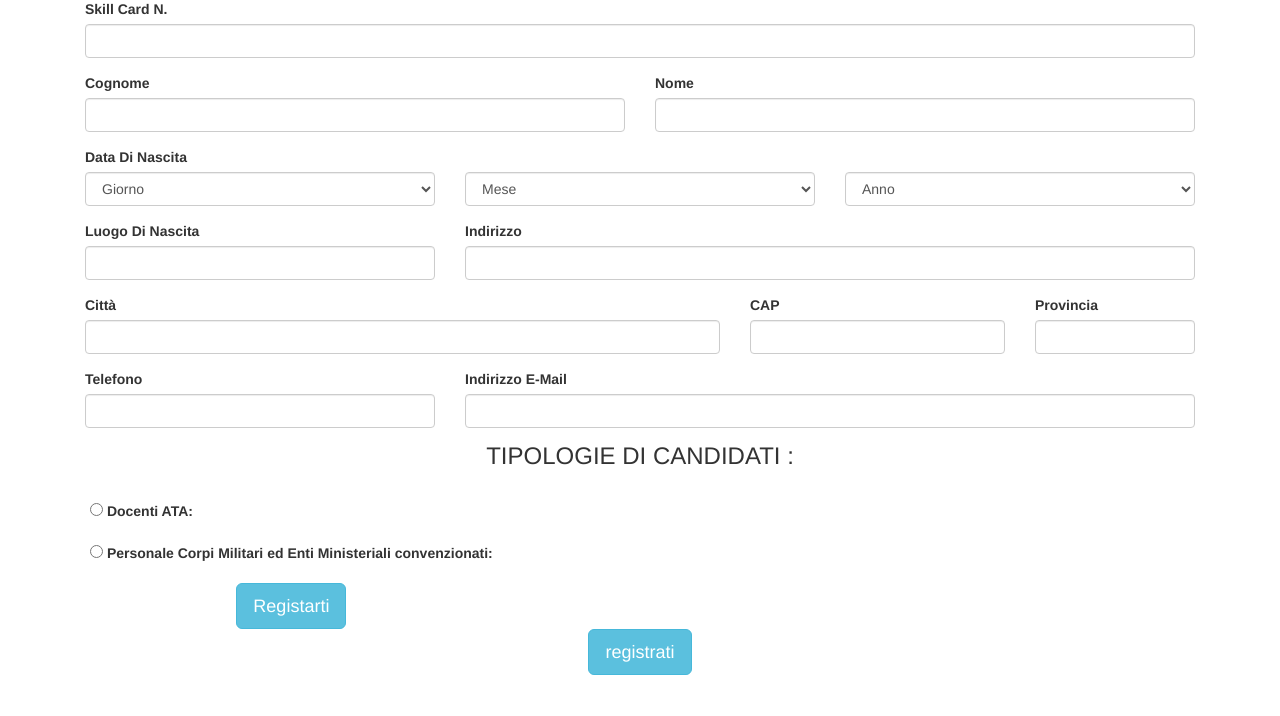
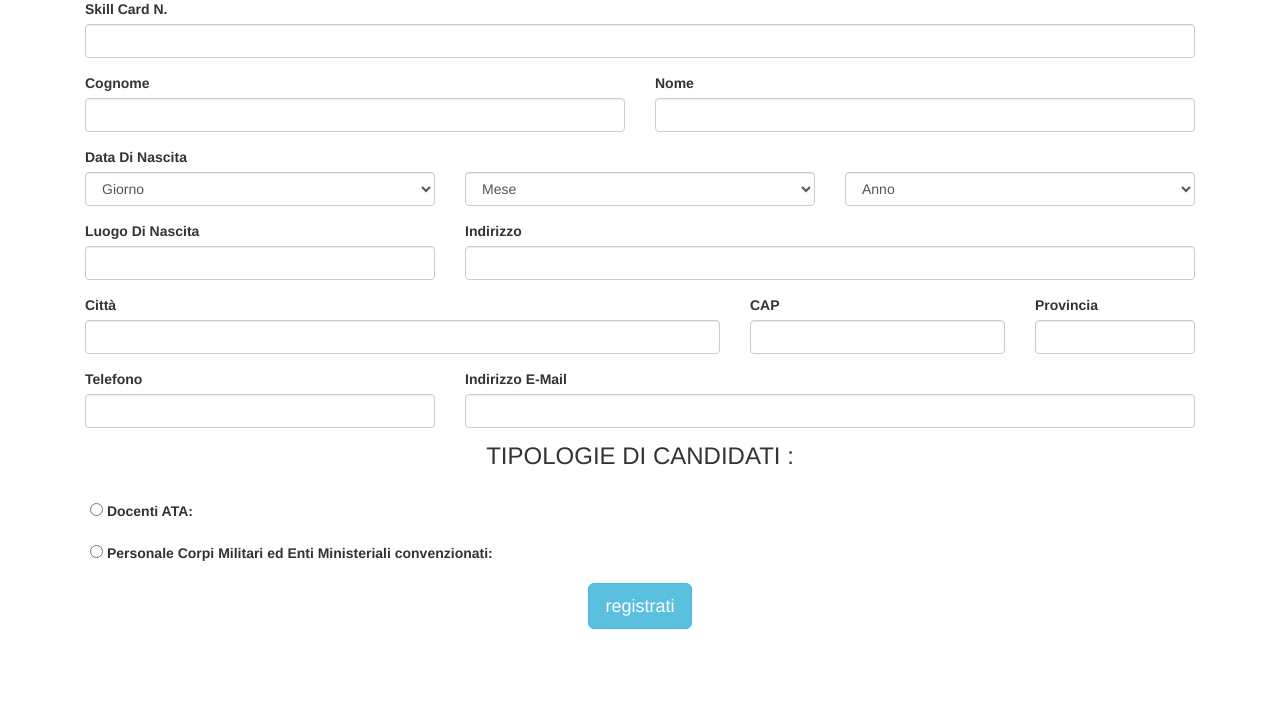
Before and after one commit to samueletacchini/ECDL, a PHP site: page /skillCard.php in a window 1280 px wide. Shown: the part 84-800 px from the top of the page. Run offline with PHP 8.4, Linux system fonts and the light colour scheme.

Commit message:
Merge origin/grouss into grouss
Conflicts:

```diff
--- a/skillCard.php
+++ b/skillCard.php
@@ -115,8 +115,6 @@
                     <div class="form-group">
                         <label><input name="personale" onclick="cancella()" type="radio" name="optradio" id="radioPersonale"> Personale Corpi Militari ed Enti Ministeriali convenzionati: </label>
                     </div>
-
-                    <center><a href="index.php" class="btn btn-info btn-lg" role="button">Registarti</a></center>
                 </div>
 
                 <center><input type="submit" value="registrati" class="btn btn-info btn-lg"></center>
```
